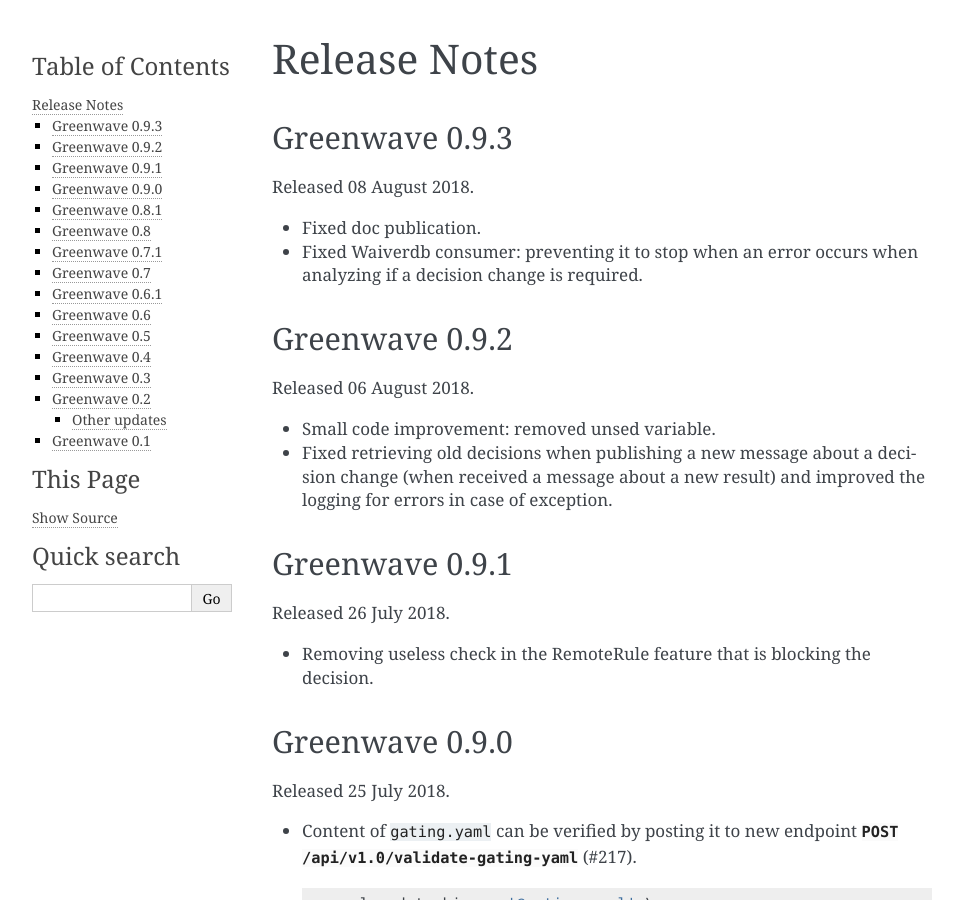
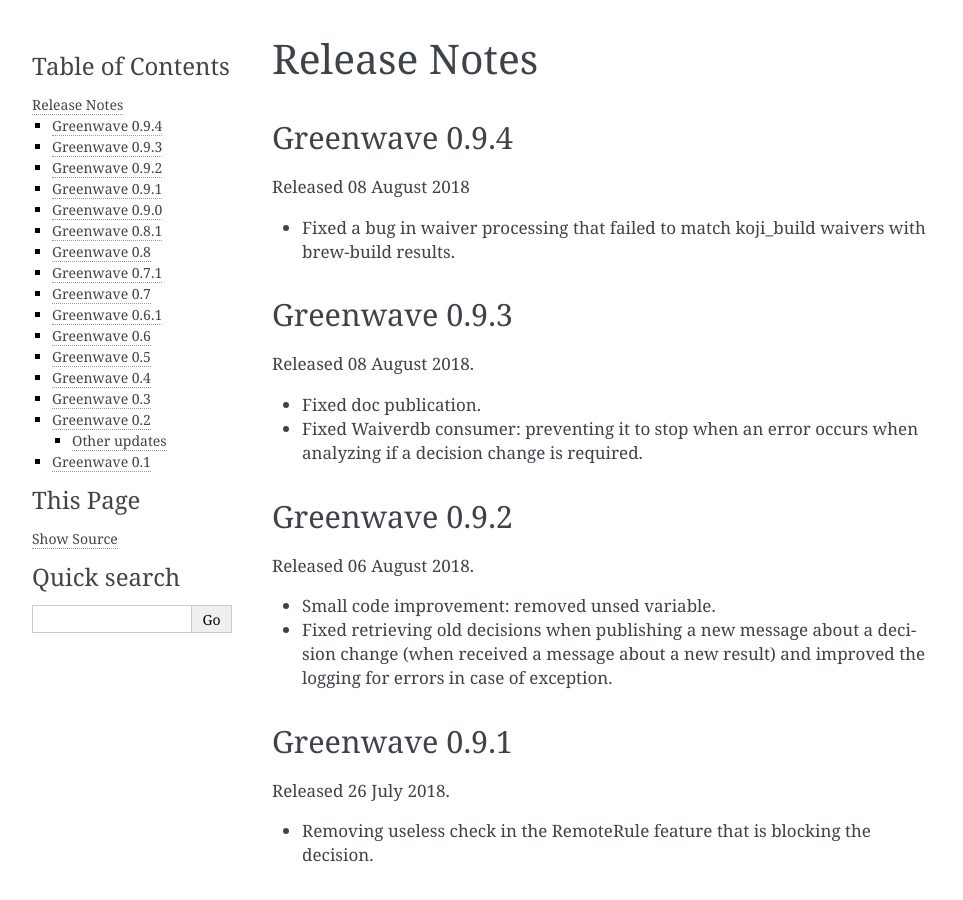
Before and after one commit to release-engineering/greenwave, a Sphinx documentation site: the page built from docs/release-notes.rst, in a window 1280 px wide and 900 px high. Shown: the whole window, without its empty margins (148-1111 px from the left). Built offline with Sphinx 7.4.7, drawn with Linux system fonts in a browser that asks for light colours; pages that are not in the unit, such as notebooks, are missing from menus.

Commit message:
0.9.4 release notes.

```diff
--- a/docs/release-notes.rst
+++ b/docs/release-notes.rst
@@ -1,6 +1,14 @@
 =============
 Release Notes
 =============
+
+Greenwave 0.9.4
+===============
+
+Released 08 August 2018
+
+* Fixed a bug in waiver processing that failed to
+  match koji_build waivers with brew-build results.
 
 Greenwave 0.9.3
 ===============
```
